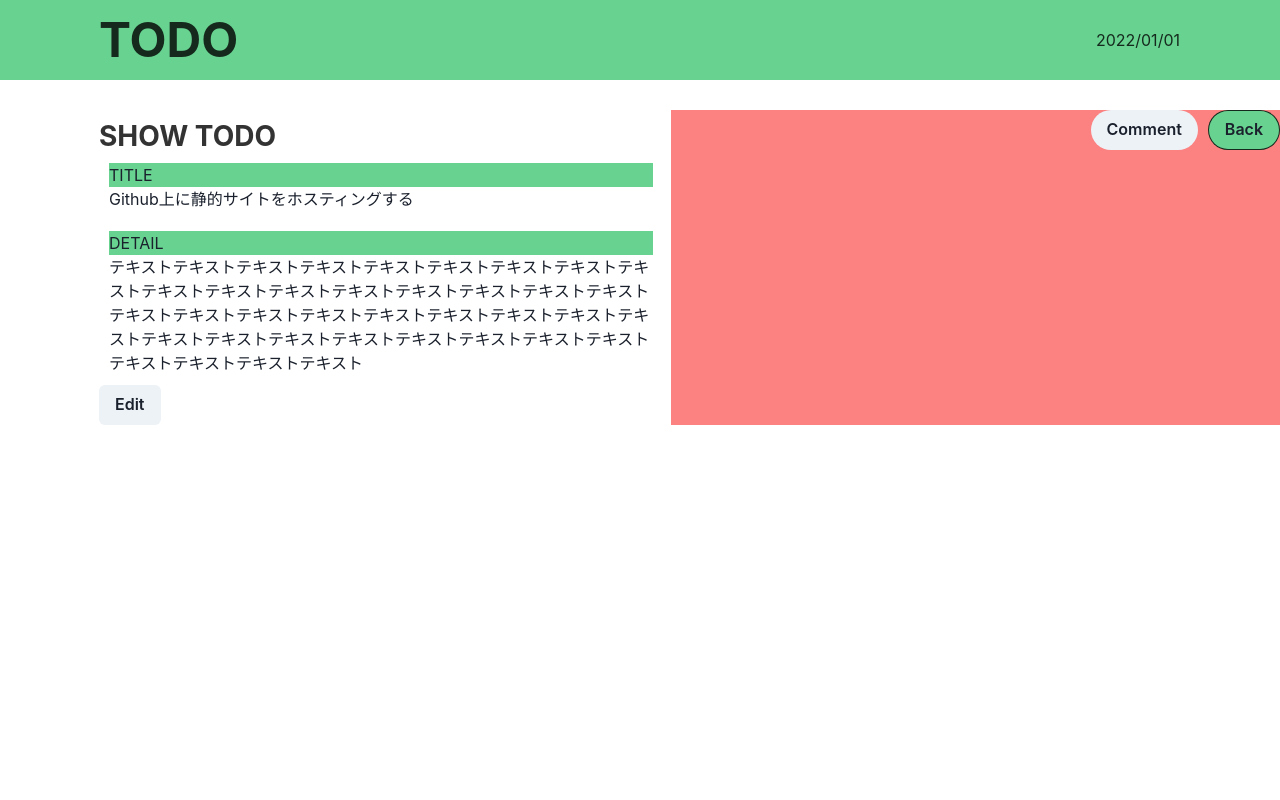
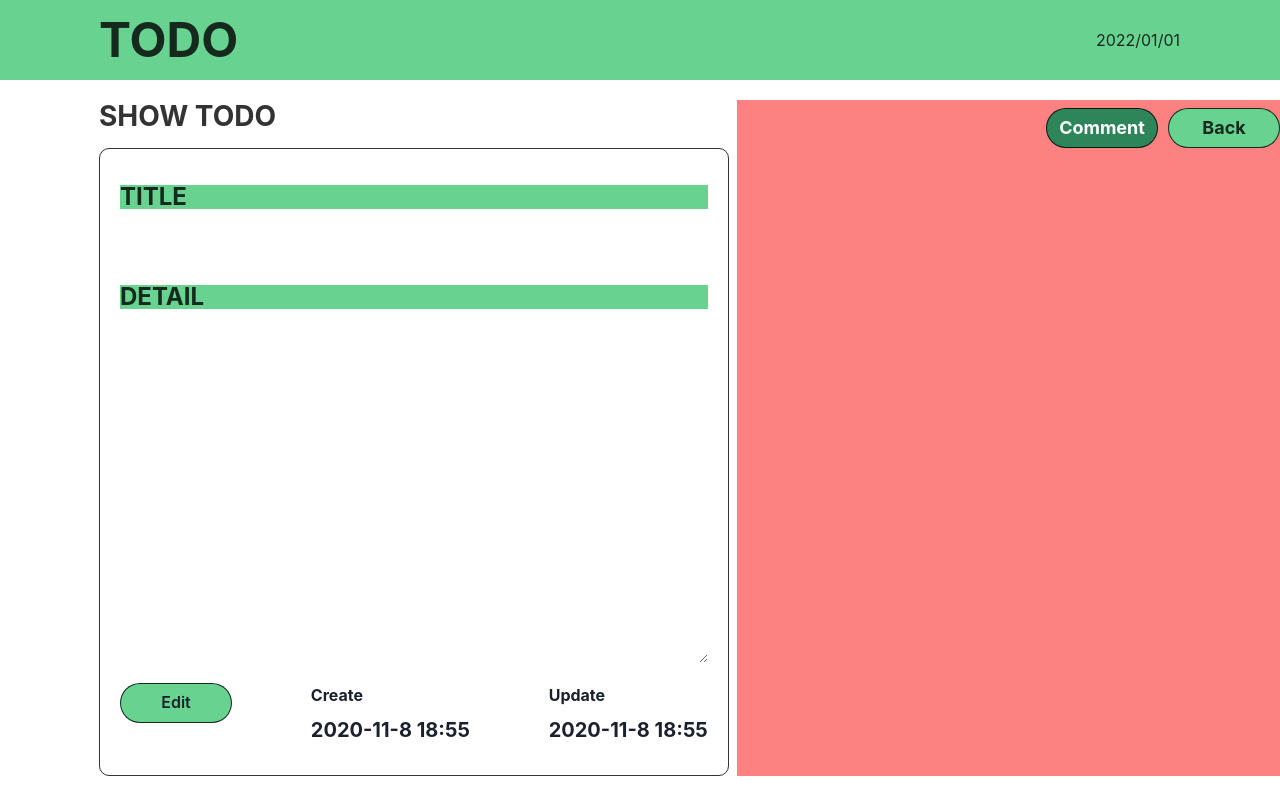
Before and after one commit to toshi-ino/todo-team-next.js, a Next.js app: page /showPage in a window 1280 px wide. Built offline with nearby package versions, Linux system fonts and the light colour scheme.

Commit message:
#5 add-show-page

```diff
--- a/pages/showPage/index.tsx
+++ b/pages/showPage/index.tsx
@@ -1,13 +1,12 @@
 import { Header } from "../../components/Header";
-import { Center, Container, Box, Flex, HStack, VStack, Text, Button, Stack} from  "@chakra-ui/react";
-import Head from "next/head";
+import {Input,Textarea, Box, Flex,FormLabel, Text, Button, Stack} from  "@chakra-ui/react";
 
 export default function ShowPage () {
   return (
     <>
     <Header />
-      <Stack mt='30px' direction={["column", "row"]}>
-      <Box w='50%' ml='99px' mt='10px'>
+      <Stack mt='20px' direction={["column", "row"]}>
+      <Box w='800px' ml='99px' >
         <Text
           fontSize="28px"
           fontWeight="bold"
@@ -16,26 +15,91 @@ export default function ShowPage () {
             >
             SHOW TODO
         </Text>
-        <Box p='10px'>
-          <Text bgColor="green.300">TITLE</Text>
-          <Text>Github上に静的サイトをホスティングする</Text>
-        </Box>
+        <Box borderWidth="1px"
+                borderColor="blackAlpha.800"
+                borderRadius="10px"
+                p='10px'
+                mt='15px'
+                minHeight="600px">
+          <Box p='10px'>
+            <FormLabel
+                m="16px 0 0 0"
+                fontSize="24px"
+                fontWeight="bold"
+                lineHeight="24px"
+                color="blackAlpha.800"
+                bgColor="green.300"
+                >
+                  TITLE
+            </FormLabel>
+            <Input
+                h="40px"
+                fontSize="20px"
+                fontWeight="bold"
+                color="blackAlpha.800"
+                border='none'
+              ></Input>
+      </Box>
 
         <Box p='10px'>
-          <Text bgColor="green.300">DETAIL</Text>
-          <Text>
-            テキストテキストテキストテキストテキストテキストテキストテキストテキストテキストテキストテキストテキストテキストテキストテキストテキストテキストテキストテキストテキストテキストテキストテキストテキストテキストテキストテキストテキストテキストテキストテキストテキストテキストテキストテキストテキストテキスト
-          </Text>
+          <FormLabel
+            m="16px 0 0 0"
+            fontSize="24px"
+            fontWeight="bold"
+            lineHeight="24px"
+            color="blackAlpha.800"
+            bgColor="green.300"
+            >
+            DETAIL
+          </FormLabel>
+          <Textarea
+                h="350px"
+                mt="4px"
+                fontSize="24px"
+                fontWeight="bold"
+                color="blackAlpha.800"
+                border='none'
+          ></Textarea>
         </Box>
-        <Flex>
-          <Button>Edit</Button>
+        <Flex justifyContent="space-between" p='10px' pb='20px'>
+          <Button w='112px' borderRadius='50px' bgColor="green.300" borderWidth="1px" borderColor="blackAlpha.800">Edit</Button>
+          <Stack>
+            <Text fontWeight='bold'>Create</Text>
+            <Text fontWeight='bold' fontSize='20px'>2020-11-8 18:55</Text>
+          </Stack>
+          <Stack>
+            <Text fontWeight='bold'>Update</Text>
+            <Text fontWeight='bold' fontSize='20px'>2020-11-8 18:55</Text>
+          </Stack>
+
         </Flex>
       </Box>
+        </Box>
 
         <Box bg="red.300" w='690px'>
           <Flex justify="flex-end">
-          <Button mr='10px' borderRadius='50px'>Comment</Button>
-          <Button  borderRadius='50px' bgColor="green.300" borderWidth="1px" borderColor="blackAlpha.800">Back</Button>
+          <Button w="112px"
+                h="40px"
+                mt="8px"
+                mr='10px'
+                fontSize="18px"
+                fontWeight="bold"
+                bg="green.600"
+                color="white"
+                borderWidth="1px"
+                borderColor="blackAlpha.800"
+                borderRadius="50px">Comment</Button>
+          <Button
+                w="112px"
+                h="40px"
+                mt="8px"
+                fontSize="18px"
+                fontWeight="bold"
+                bg="green.300"
+                color="blackAlpha.800"
+                borderWidth="1px"
+                borderColor="blackAlpha.800"
+                borderRadius="50px">Back</Button>
           </Flex>
         </Box>
       </Stack>
```
